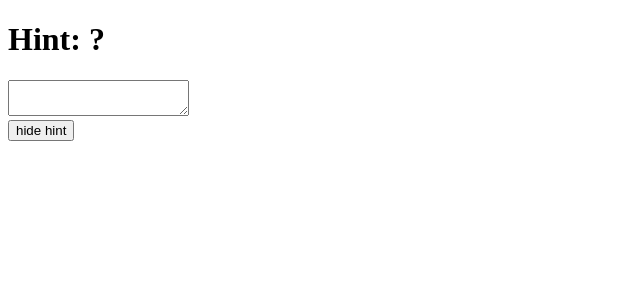
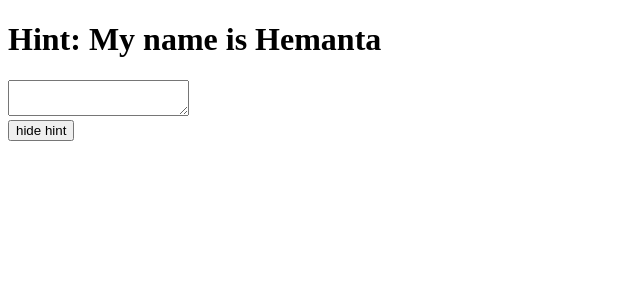
Before and after one commit to Atnameh000/React, a React (Vite) app in the folder reseting_state/: page / in a window 1280 px wide. Both pictures are taken after a click on the button "show hint". Shown: the top 300 px of the page, without its empty margins (0-640 px from the left). Built offline with nearby package versions, Linux system fonts and the light colour scheme.

Commit message:
code correction

```diff
--- a/reseting_state/src/problem1/problem1.jsx
+++ b/reseting_state/src/problem1/problem1.jsx
@@ -5,7 +5,7 @@ export default function Display(){
     if(isclick){
         return(
             <div>
-               <h1>Hint: ?</h1>
+               <h1>Hint: My name is Hemanta</h1>
                <Comp key='comp'/>
                <button
                  onClick={e => setIsclick(!isclick)}
```
